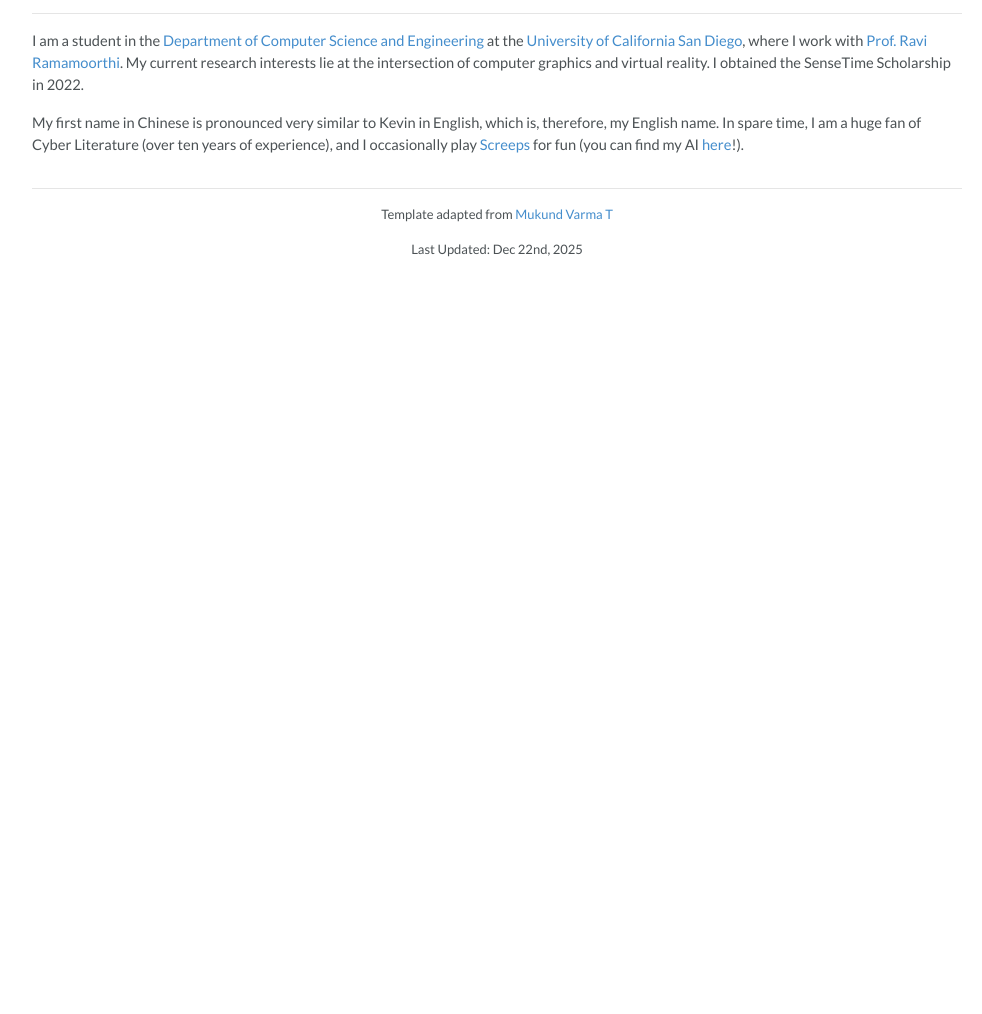
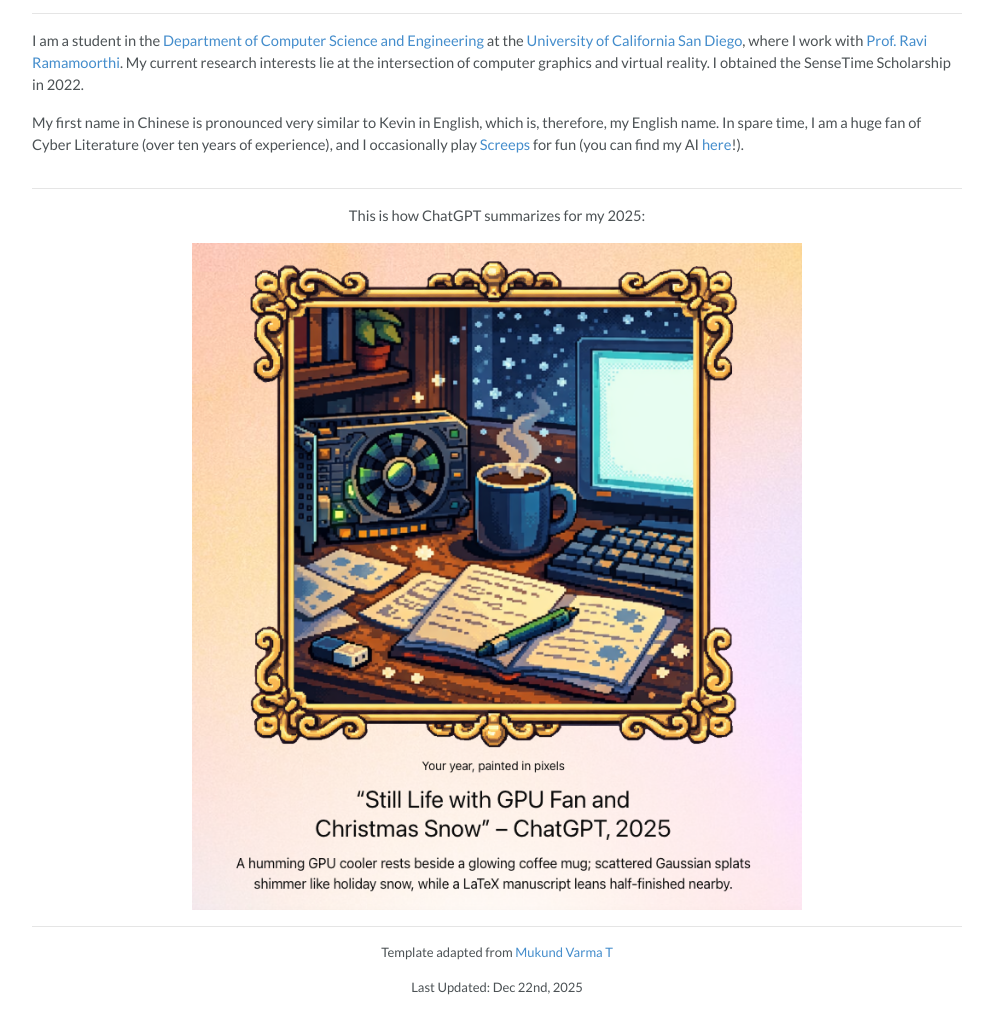
Before and after one commit to RaymondJiangkw/RaymondJiangkw.github.io, a plain HTML site: page index.html in a window 1280 px wide. Shown: the part 2668-3682 px from the top of the page, without its empty margins (143-1125 px from the left). Before the commit the page ends 2944 px from the top, so only its background shows below. Drawn offline with nearby package versions, Linux system fonts and the light colour scheme.

Commit message:
add year summary

```diff
--- a/index.html
+++ b/index.html
@@ -349,6 +349,13 @@
                 </div>
             </div>
             <hr>
+            <div class="row justify-content-center align-items-center">
+                <div class="col-sm-8 text-center">
+                    <p style="text-align:center;">This is how ChatGPT summarizes for my 2025:</p>
+                    <img src="imgs/chatgpt-yearend.png">
+                </div>
+            </div>
+            <hr>
             <div class="row">
                 <div class="col">
                     <p style="text-align:center;font-size:small;">Template adapted from <a href="https://mukundvarmat.github.io/">Mukund Varma T</a></p>
```
